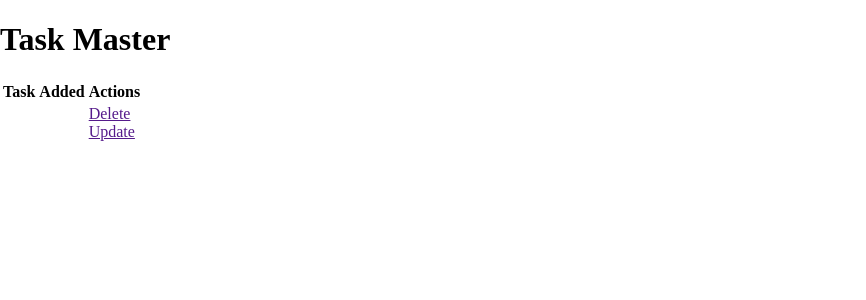
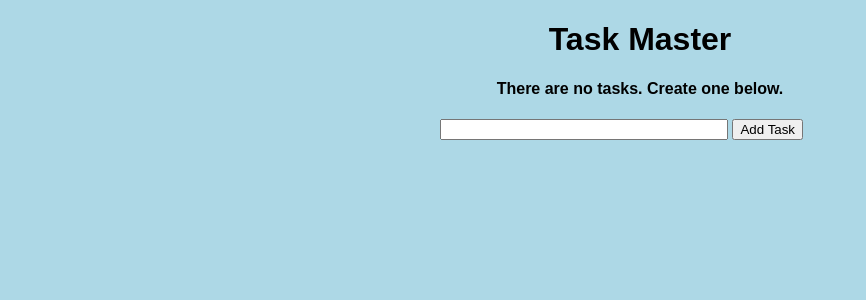
Before and after one commit to Smalik182/PythonFlask_TaskMaster, a Flask app: page / in a window 1280 px wide. Shown: the top 300 px of the page, without its empty margins (0-866 px from the left). Run offline with Flask 2, Linux system fonts and the light colour scheme; data that the repository does not hold is empty.

Commit message:
finished

```diff
--- a/app.py
+++ b/app.py
@@ -1,9 +1,12 @@
-from flask import Flask
+from flask import Flask, request, redirect
 from flask import render_template
 from flask_sqlalchemy import SQLAlchemy
 from datetime import datetime
 
 # To activate our enviroment: .\env\Scripts\activate in the terminal
+
+# for error "cannot be loaded because running scripts is disabled on this system"
+# run: Set-ExecutionPolicy -Scope CurrentUser -ExecutionPolicy Unrestricted, in terminal
 
 
 
@@ -29,11 +32,58 @@ class Todo(db.Model):
 
 # Create an idex route so that when we browse to the url we don't immediately 404
 # you set up routes in Flask with the app.route decorator
-@app.route('/')
+@app.route('/', methods = ['POST', 'GET'])
 
 # Define function for that route
 def index():
-    return render_template('index.html')
+    if request.method == 'POST':
+        task_content =request.form['content']   # logic for adding a task, form we created in index.html
+        new_task = Todo(content = task_content) # todo object, that will have the contents = task_content
+
+        # Here we try to push to our database
+        try:
+            db.session.add(new_task)
+            db.session.commit()
+            return redirect('/')
+        except:
+            return 'There was an issue adding your task'
+
+    else:
+        tasks = Todo.query.order_by(Todo.date_created).all()    # looks at all database contents created and returnds all of themm
+        return render_template('index.html', tasks = tasks)
+
+
+# Delete route for our database
+@app.route('/delete/<int:id>')          # We delete through the int ID in Todo
+def delete(id):
+    task_to_delete = Todo.query.get_or_404(id)      # attempt to get the task by that id, if it doesn't work, 404
+
+    try:
+        db.session.delete(task_to_delete)
+        db.session.commit()
+        return redirect('/')
+
+    except:
+        return 'There was a problem deleting that task'
+
+
+# Update route for our database
+@app.route('/update/<int:id>', methods=['GET', 'POST'])
+def update(id):
+
+    task = Todo.query.get_or_404(id)
+
+    if request.method == 'POST':
+        task.content = request.form['content']
+
+        try:
+            db.session.commit()
+            return redirect ('/')
+        except:
+            return 'There was issue updating the task'
+    else:
+        return render_template('update.html', task=task)
+
 # Template Inheiritence: You create one master html  file that contains the skeleton of what each page will look
 # like and you just inheirit that in each other page
 
--- a/static/css/main.css
+++ b/static/css/main.css
@@ -1,4 +1,36 @@
-body {
+body, html {
     margin: 0;
-    font-family: 'Times New Roman', Times, serif;
+    font-family: sans-serif;
+    background-color: lightblue;
 }
+
+.content {
+    margin: 0 auto;
+    width: 400px;
+}
+
+table, td, th {
+    border: 1px solid #aaa;
+}
+
+table {
+    border-collapse: collapse;
+    width: 100%;
+}
+
+th {
+    height: 30px;
+}
+
+td {
+    text-align: center;
+    padding: 5px;
+}
+
+.form {
+    margin-top: 20px;
+}
+
+#content {
+    width: 70%;
+}
--- a/templates/index.html
+++ b/templates/index.html
@@ -8,7 +8,10 @@
 
 {% block body %}
 <div class="content">
-    <h1>Task Master</h1>
+    <h1 style="text-align: center;">Task Master</h1>
+    {% if tasks|length < 1 %}
+    <h4 style="text-align: center;">There are no tasks. Create one below.</h4>
+    {% else %}
 
     <table>
         <tr>
@@ -16,15 +19,23 @@
             <th>Added</th>
             <th>Actions</th>
         </tr>
-        <tr>
-            <td></td>
-            <td></td>
-            <td>
-                <a href="">Delete</a>
-                <br>
-                <a href="">Update</a>
-            </td>
-        </tr>
+        {% for task in tasks %}
+            <tr>
+                <td>{{ task.content }}</td>
+                <td>{{ task.date_created.date() }}</td>
+                <td>
+                    <a href="/delete/{{task.id}}">Delete</a>
+                    <br>
+                    <a href="/update/{{task.id}}">Update</a>
+                </td>
+            </tr>
+        {% endfor %}
     </table>
+    {% endif %}
+
+    <form action="/" method="POST">
+        <input type="text" name="content" id="content">
+        <input type="submit" value="Add Task">
+    </form>
 </div>
 {% endblock %}
```
Also changed, not shown: templates/update.html (added, +21 -0 lines), test.db.
